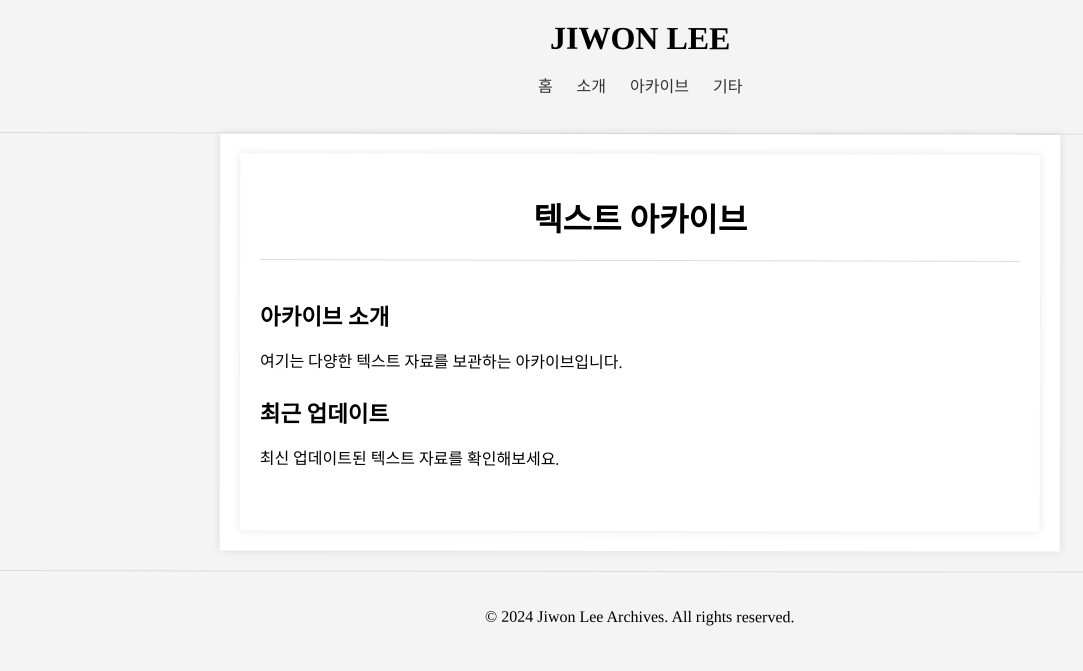
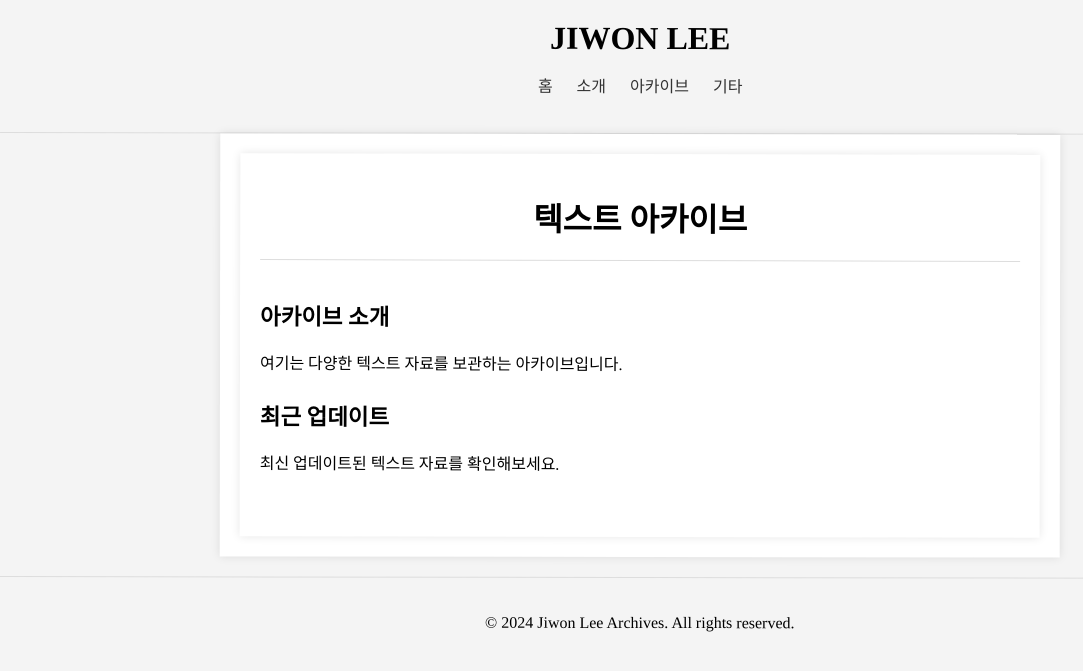
Before and after one commit to LfayeJ/archives, a Jekyll site: the page built from index.html, in a window 1280 px wide. Shown: the top 671 px of the page, without its empty margins (0-1083 px from the left). Built offline with Jekyll 4.4.1, drawn with Linux system fonts in a browser that asks for light colours; some web fonts are replaced.

Commit message:
Update styles.css

```diff
--- a/assets/css/styles.css
+++ b/assets/css/styles.css
@@ -64,7 +64,7 @@ header nav ul li a {
 }
 
 .content p {
-  line-height: 1.9;
+  line-height: 2.1;
 }
 
 footer {
```
